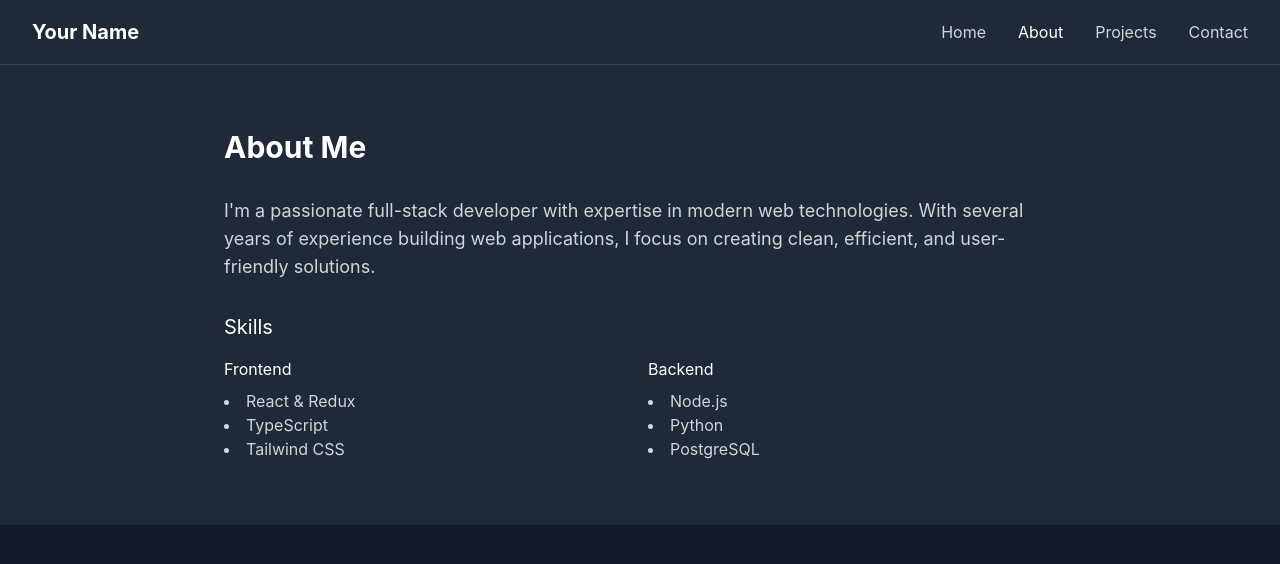
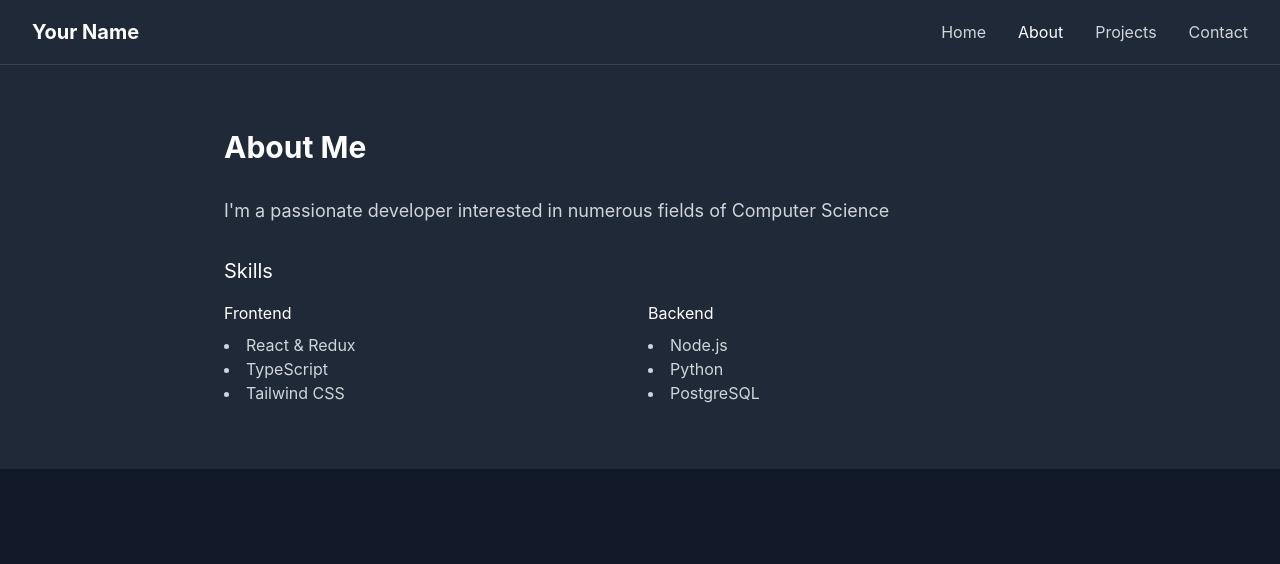
Before and after one commit to WHendr/Portfolio, a React (Create React App) app: page / in a window 1280 px wide. Both pictures are taken after a click on the button "About". Shown: the top 564 px of the page. Built offline with nearby package versions, Linux system fonts and the light colour scheme.

Commit message:
Update About.js

```diff
--- a/src/components/About.js
+++ b/src/components/About.js
@@ -5,9 +5,7 @@ const About = () => (
       <h2 className="text-3xl font-bold text-white mb-8">About Me</h2>
       <div className="prose prose-invert">
         <p className="text-gray-300 text-lg">
-          I'm a passionate full-stack developer with expertise in modern web technologies.
-          With several years of experience building web applications, I focus on creating
-          clean, efficient, and user-friendly solutions.
+          I'm a passionate developer interested in numerous fields of Computer Science
         </p>
         <h3 className="text-white text-xl mt-8 mb-4">Skills</h3>
         <div className="grid grid-cols-2 gap-4 text-gray-300">
```
